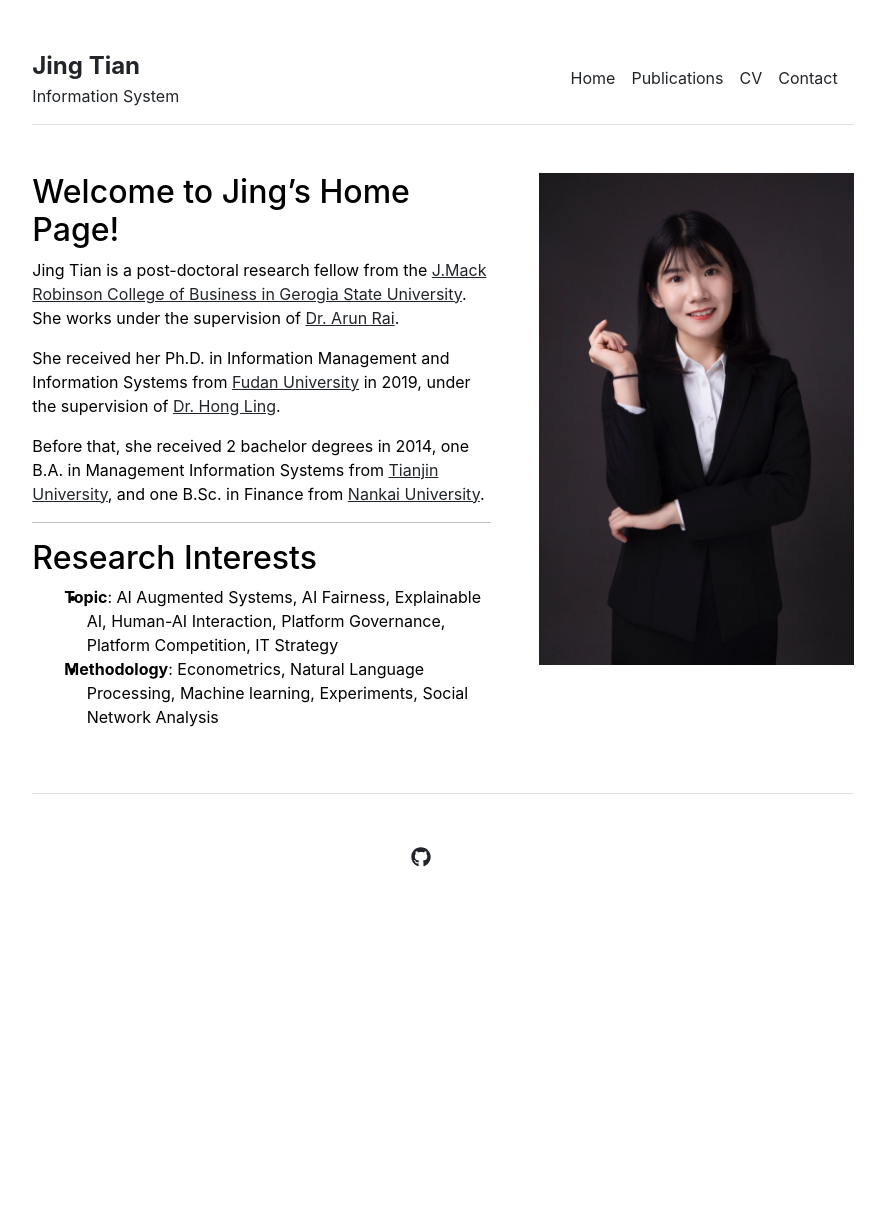
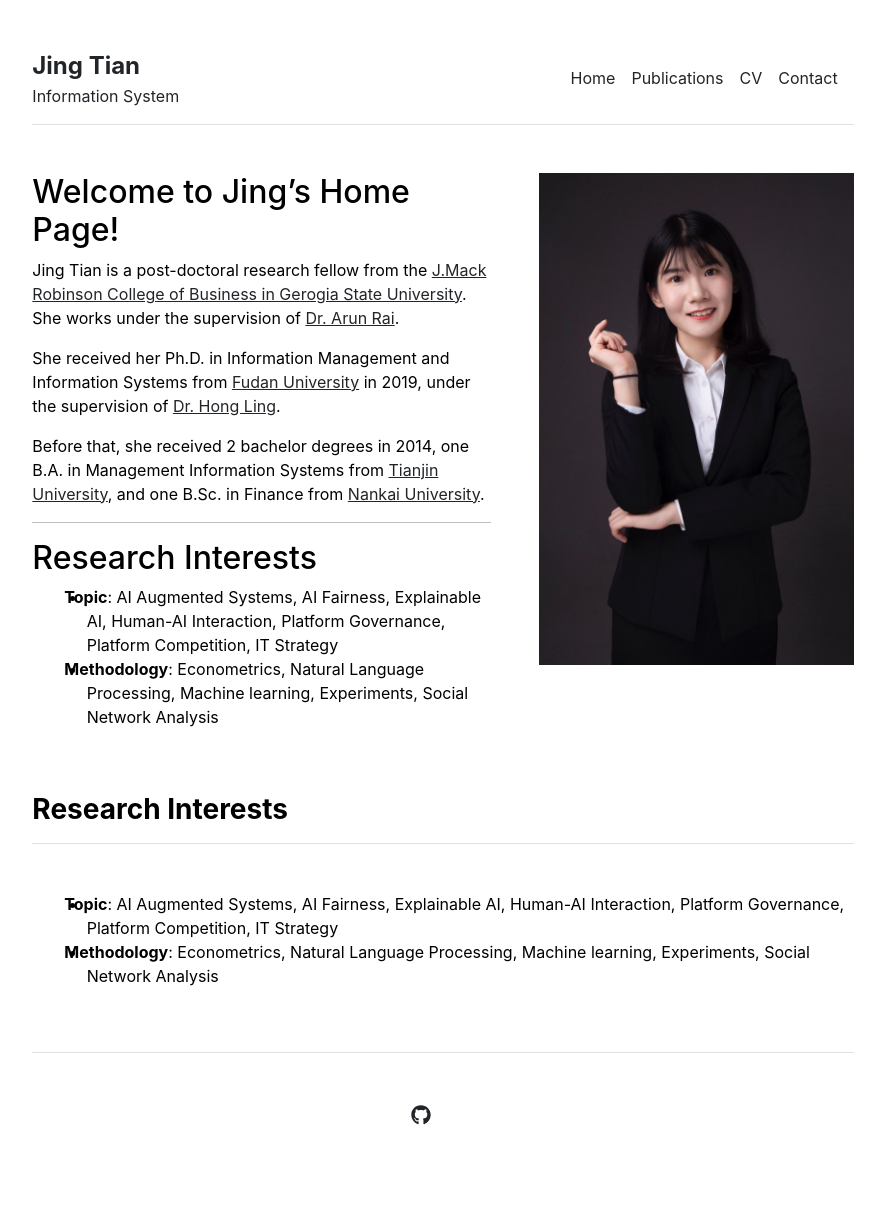
Before and after one commit to jingtianIS/jingtianIS.github.io, a Jekyll site: the page built from index.md, in a window 1280 px wide. Shown: the whole page, without its empty margins (197-1082 px from the left). Built offline with Jekyll 4.4.1, drawn with Linux system fonts in a browser that asks for light colours; before the commit the page ends 968 px from its top, so only the background shows below that.

Commit message:
Update home.html

```diff
--- a/_layouts/home.html
+++ b/_layouts/home.html
@@ -1,7 +1,6 @@
 ---
 layout: default
 ---
-{% include home.html %}
 
 <div class="row g-5 mb-5">
   <div class="col-md-7">
@@ -12,3 +11,17 @@ layout: default
     <img src="{{ site.github.url }}/assets/img/index.jpg" alt="Home" width="100%">
   </div>
 </div>
+
+<div class="row g-5 mb-5">
+  <div class="col-md-12">
+    <h3 class="fw-bold border-bottom pb-3 mb-5">Research Interests</h3>
+      <ul>
+        <li>
+          <b>Topic</b>: AI Augmented Systems, AI Fairness, Explainable AI, Human-AI Interaction, Platform Governance, Platform Competition, IT Strategy
+        </li>
+        <li>
+          <b>Methodology</b>: Econometrics, Natural Language Processing, Machine learning, Experiments, Social Network Analysis
+         </li>
+      </ul>
+  </div>
+</div>
```
